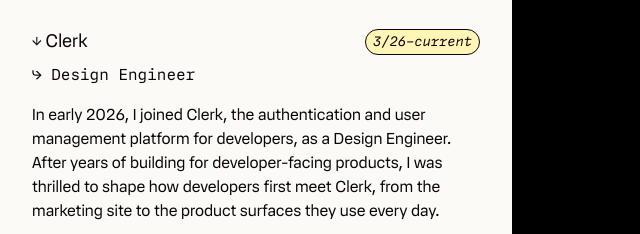
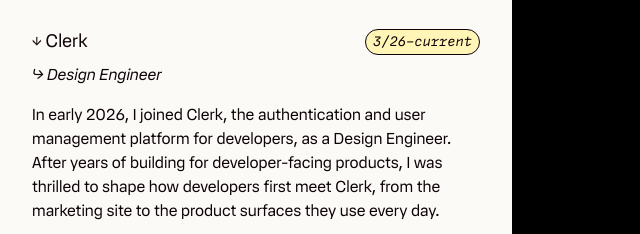
Before and after one commit to gogocharli/personal-website, an Astro site: page / in a window 1280 px wide. Shown: the part 449-683 px from the top of the page, 0-640 px from the left. Built offline with nearby package versions, Linux system fonts and the light colour scheme; Astro itself is replaced by a stand-in of ours; no server answers.

Commit message:
feat: tweak role typesetting

```diff
--- a/src/components/WorkDetails.astro
+++ b/src/components/WorkDetails.astro
@@ -184,7 +184,8 @@ const datetimeTo = timeline.to
   }
 
   .role {
-    font-family: var(--font-mono);
+    /*font-family: var(--font-mono);*/
+    font-style: oblique 12deg;
     /*margin-left: 1.5ch;*/
   }
 
```
